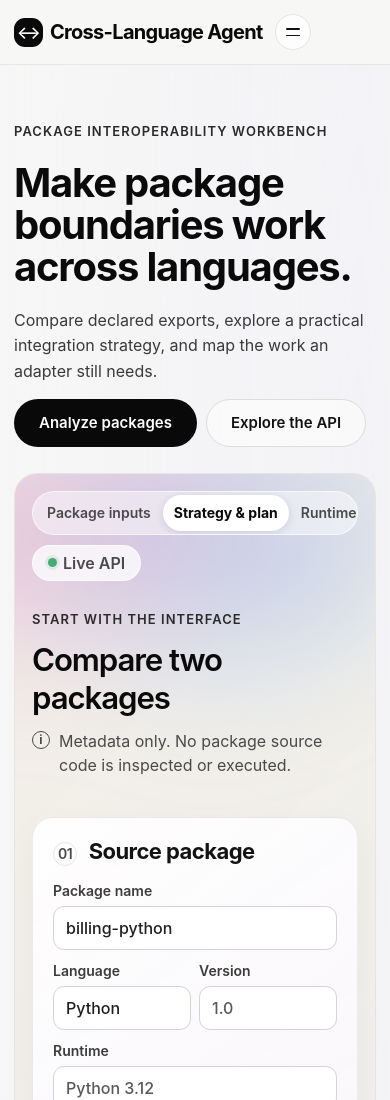
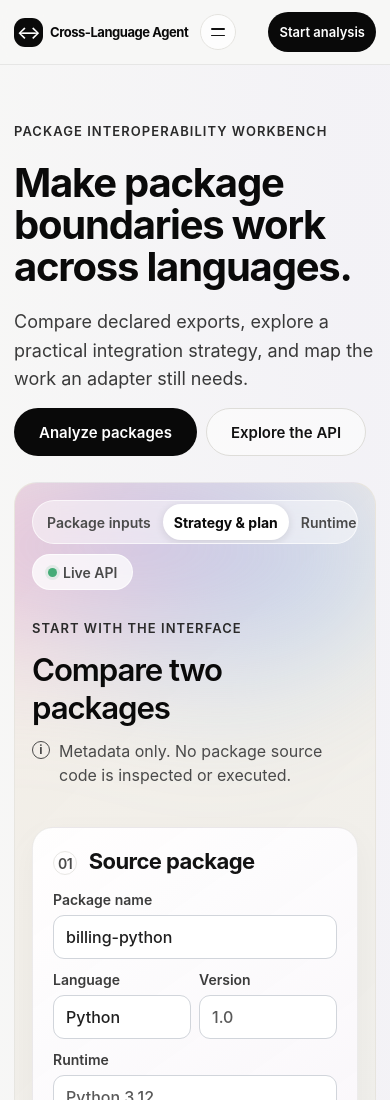
Before and after one commit to Mehret-araya/cross-language-agent, a plain HTML site: page frontend/index.html in a window 390 px wide. Shown: the top 1100 px of the page. Drawn offline with Linux system fonts and the light colour scheme; files that its build step writes are made by us from their sources; no server answers; files whose address does not match are found by name.

Commit message:
style(nav): prevent tablet overflow and restore mobile action

```diff
--- a/frontend/styles.css
+++ b/frontend/styles.css
@@ -2054,7 +2054,7 @@ textarea::placeholder {
   flex: 1 1 auto;
 }
 
-@media (max-width: 767px) {
+@media (max-width: 850px) {
   .header-inner {
     position: relative;
     gap: 12px;
@@ -2134,7 +2134,8 @@ textarea::placeholder {
 }
 
 main section,
-#package-input {
+#package-input,
+#bridge {
   scroll-margin-top: 96px;
 }
 
@@ -2359,7 +2360,14 @@ main {
 
 @media (max-width: 440px) {
   .header-actions .button-small {
-    display: none;
+    display: inline-flex;
+    min-height: 40px;
+    padding: 8px 10px;
+    font-size: 13px;
+  }
+
+  .brand {
+    font-size: 13px;
   }
 
   .workflow-step strong,
@@ -2964,6 +2972,14 @@ label {
   font-size: 14px;
 }
 
+.hero-aside > p {
+  font-size: 18px;
+}
+
+.workbench-top .panel-badge {
+  font-size: 14px;
+}
+
 @media (max-width: 899px) {
   .bridge-showcase {
     grid-auto-rows: 1fr;
```
